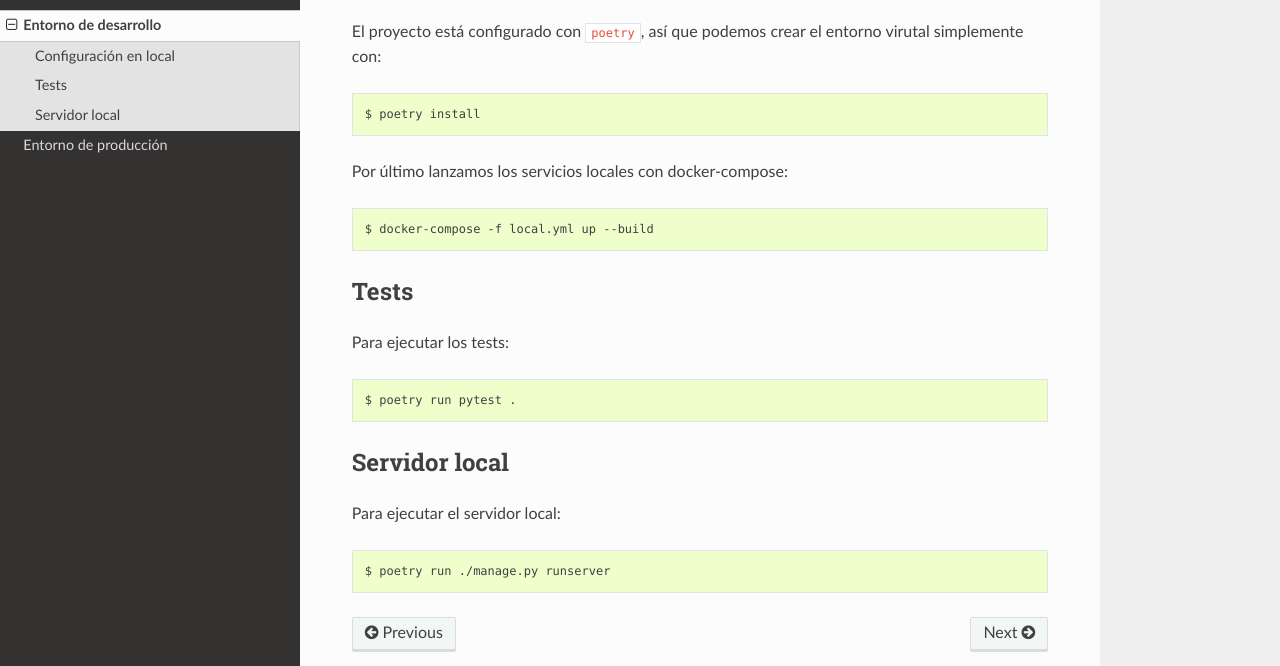
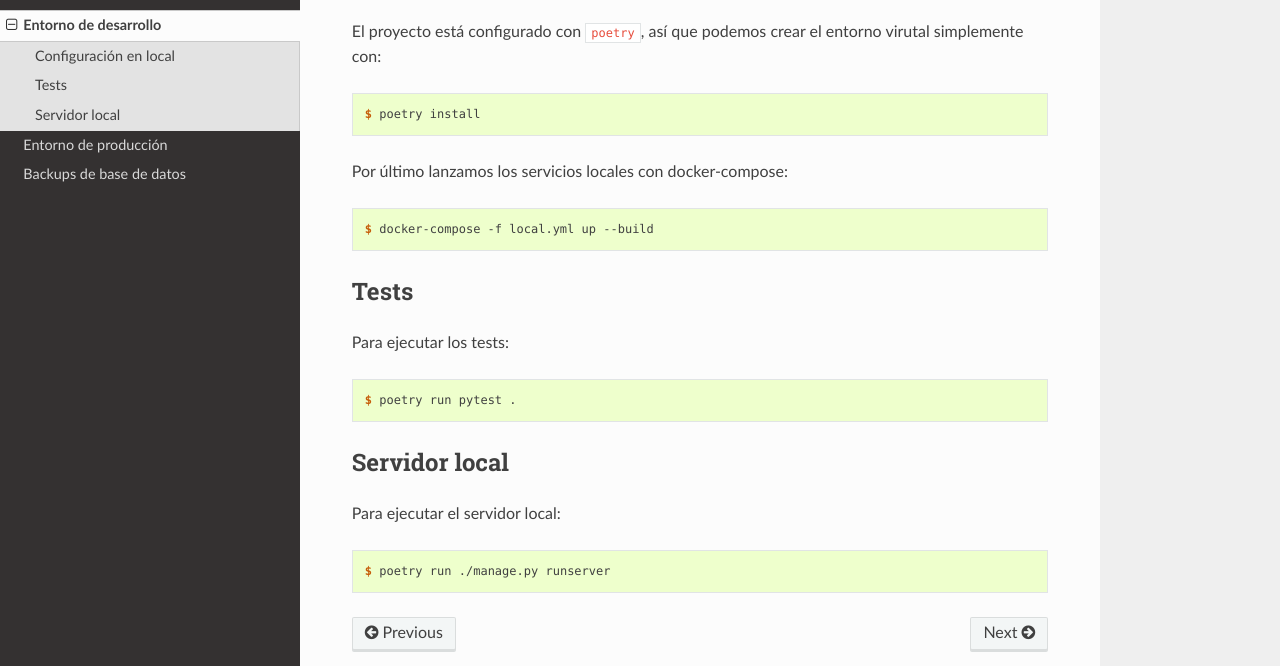
Before and after one commit to python-spain/socios.es.python.org, a Sphinx documentation site: the page built from docs/overview/development.rst, in a window 1280 px wide and 900 px high, scrolled down 787 px. Shown: the part 153-819 px from the top of the window. Built offline with Sphinx 7.4.7 and the Read the Docs theme 2.0.0, drawn with Linux system fonts in a browser that asks for light colours.

Commit message:
added docs for backups

```diff
--- a/docs/index.rst
+++ b/docs/index.rst
@@ -13,3 +13,4 @@
 
     overview/development
     overview/production
+    overview/backups
--- a/docs/overview/development.rst
+++ b/docs/overview/development.rst
@@ -48,13 +48,13 @@
 El proyecto está configurado con ``poetry``, así que podemos crear el entorno virutal
 simplemente con:
 
-.. code-block::
+.. code-block:: console
 
     $ poetry install
 
 Por último lanzamos los servicios locales con docker-compose:
 
-.. code-block::
+.. code-block:: console
 
     $ docker-compose -f local.yml up --build
 
@@ -63,7 +63,7 @@
 
 Para ejecutar los tests:
 
-.. code-block::
+.. code-block:: console
 
     $ poetry run pytest .
 
@@ -73,6 +73,6 @@
 
 Para ejecutar el servidor local:
 
-.. code-block::
+.. code-block:: console
 
     $ poetry run ./manage.py runserver
--- a/docs/overview/production.rst
+++ b/docs/overview/production.rst
@@ -42,9 +42,9 @@
 2. Ejecutamos los servicios con docker-compose
 ----------------------------------------------
 
-.. code-block:: bash
+.. code-block:: console
 
-    $ docker-compose -f production ud -d --build
+    $ docker-compose -f production.yml up -d --build
 
 Por defecto, esto lanzará un servidor **nginx** en el puerto **5005**, que hará de proxy sobre
 la aplicación de Django.
```
Also changed, not shown: docs/overview/backups.rst (added, +34 -0 lines).
